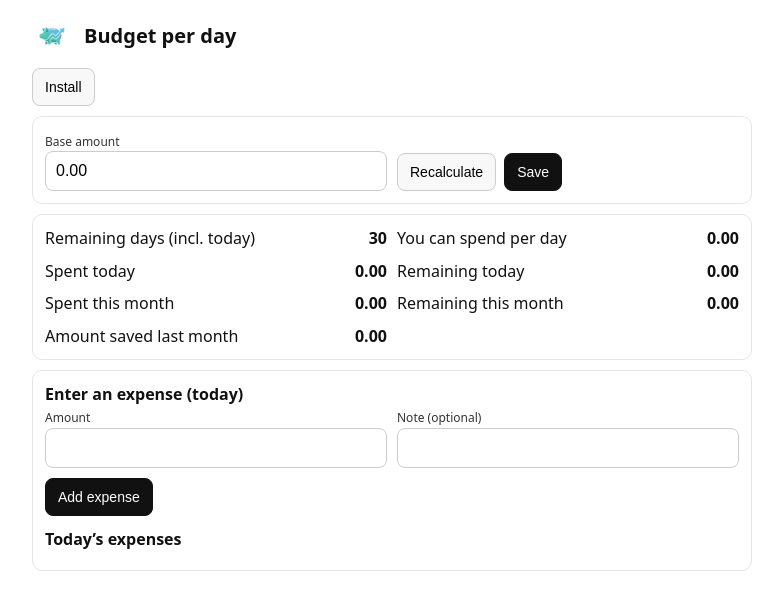
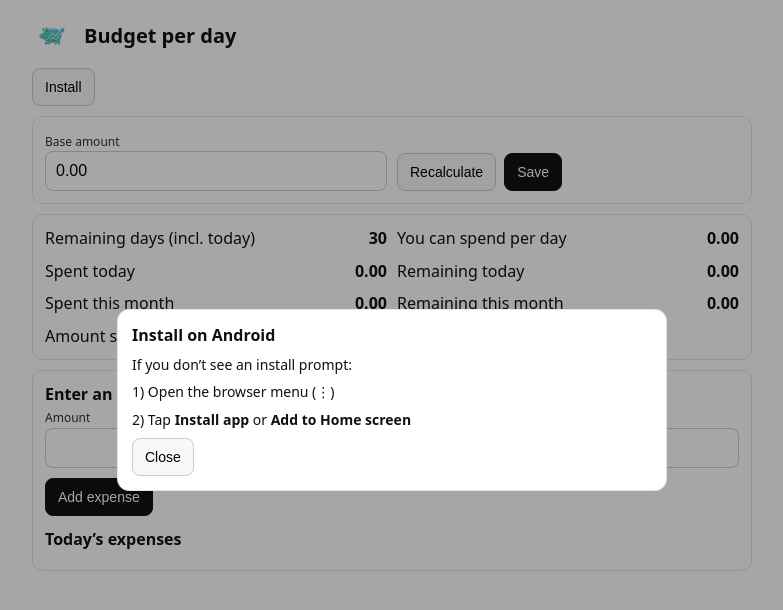
Before and after one commit to Gigert9/per-diem-budgeting, a website built with Vite: page web/index.html in a window 1280 px wide. Both pictures are taken after a click on the button "Install". Shown: the whole page, without its empty margins (248-1031 px from the left). Built offline with nearby package versions, Linux system fonts and the light colour scheme.

Commit message:
Fix absolute paths and localize timezones

```diff
--- a/web/index.html
+++ b/web/index.html
@@ -4,13 +4,13 @@
     <meta charset="UTF-8" />
     <meta name="viewport" content="width=device-width, initial-scale=1.0" />
     <meta name="theme-color" content="#ffffff" />
-    <link rel="icon" href="/favicon.ico" />
-    <link rel="manifest" href="/manifest.webmanifest" />
-    <link rel="apple-touch-icon" href="/icons/apple-touch-icon.png" />
+    <link rel="icon" href="./favicon.ico" />
+    <link rel="manifest" href="./manifest.webmanifest" />
+    <link rel="apple-touch-icon" href="./icons/apple-touch-icon.png" />
     <title>BudgetApp</title>
   </head>
   <body>
     <div id="app"></div>
-    <script type="module" src="/src/main.ts"></script>
+    <script type="module" src="./src/main.ts"></script>
   </body>
 </html>
--- a/web/src/logic.ts
+++ b/web/src/logic.ts
@@ -1,7 +1,12 @@
 import type { BudgetState, Expense } from './types'
 
 export function todayIso(): string {
-  return new Date().toISOString().slice(0, 10)
+  // Use local date (not UTC) to match Python's date.today() and user expectations.
+  const d = new Date()
+  const y = d.getFullYear()
+  const m = String(d.getMonth() + 1).padStart(2, '0')
+  const day = String(d.getDate()).padStart(2, '0')
+  return `${y}-${m}-${day}`
 }
 
 export function monthKeyFromIso(isoDate: string): string {
--- a/web/src/pwa.ts
+++ b/web/src/pwa.ts
@@ -66,11 +66,16 @@ export function wireInstallAndUpdates(): void {
     if (isInStandaloneMode()) return
 
     if (isIos()) {
-      window.dispatchEvent(new CustomEvent('budgetapp:showInstallHelp', { detail: true }))
+      window.dispatchEvent(new CustomEvent('budgetapp:showInstallHelp', { detail: { platform: 'ios' } }))
       return
     }
 
-    if (!deferredPrompt) return
+    if (!deferredPrompt) {
+      // Fallback (Android): the browser didn't offer an install prompt.
+      // Show simple instructions instead of doing nothing.
+      window.dispatchEvent(new CustomEvent('budgetapp:showInstallHelp', { detail: { platform: 'android' } }))
+      return
+    }
     deferredPrompt.prompt()
     try {
       await deferredPrompt.userChoice
--- a/web/src/ui.ts
+++ b/web/src/ui.ts
@@ -48,7 +48,7 @@ export function initApp(root: HTMLElement): void {
   const header = el('div', 'header')
   const logo = el('img', 'logo') as HTMLImageElement
   logo.alt = 'BudgetApp'
-  logo.src = '/icons/icon-192.png'
+  logo.src = `${import.meta.env.BASE_URL}icons/icon-192.png`
   header.appendChild(logo)
   const title = el('h1', 'title')
   title.textContent = 'Budget per day'
@@ -66,17 +66,36 @@ export function initApp(root: HTMLElement): void {
 
   window.addEventListener('budgetapp:canInstall', (e: any) => {
     const can = Boolean(e?.detail)
-    installBtn.disabled = !can
+    // Keep the button clickable even if the browser doesn't expose an install
+    // prompt (we show instructions in that case).
+    installBtn.dataset.canInstall = can ? '1' : '0'
   })
 
   const installHelpBackdrop = el('div', 'modalBackdrop')
   const installHelpModal = el('div', 'modal')
-  installHelpModal.innerHTML = `
-    <h2>Install on iPhone / iPad</h2>
-    <p>1) Tap the <strong>Share</strong> button in Safari.</p>
-    <p>2) Tap <strong>Add to Home Screen</strong>.</p>
-    <p>3) Confirm.</p>
-  `
+  const installHelpTitle = el('h2')
+  const installHelpBody = el('div')
+  installHelpModal.appendChild(installHelpTitle)
+  installHelpModal.appendChild(installHelpBody)
+
+  function setInstallHelp(platform: 'ios' | 'android'): void {
+    if (platform === 'ios') {
+      installHelpTitle.textContent = 'Install on iPhone / iPad'
+      installHelpBody.innerHTML = `
+        <p>1) Tap the <strong>Share</strong> button in Safari.</p>
+        <p>2) Tap <strong>Add to Home Screen</strong>.</p>
+        <p>3) Confirm.</p>
+      `
+      return
+    }
+
+    installHelpTitle.textContent = 'Install on Android'
+    installHelpBody.innerHTML = `
+      <p>If you don’t see an install prompt:</p>
+      <p>1) Open the browser menu (⋮)</p>
+      <p>2) Tap <strong>Install app</strong> or <strong>Add to Home screen</strong></p>
+    `
+  }
   const closeHelp = el('button') as HTMLButtonElement
   closeHelp.textContent = 'Close'
   closeHelp.addEventListener('click', () => {
@@ -86,7 +105,9 @@ export function initApp(root: HTMLElement): void {
   installHelpBackdrop.appendChild(installHelpModal)
   container.appendChild(installHelpBackdrop)
 
-  window.addEventListener('budgetapp:showInstallHelp', () => {
+  window.addEventListener('budgetapp:showInstallHelp', (e: any) => {
+    const platform = e?.detail?.platform === 'android' ? 'android' : 'ios'
+    setInstallHelp(platform)
     installHelpBackdrop.style.display = 'flex'
   })
   installHelpBackdrop.addEventListener('click', (ev) => {
```
Also changed, not shown: README.md, web/dist/index.html, 1 other file.
